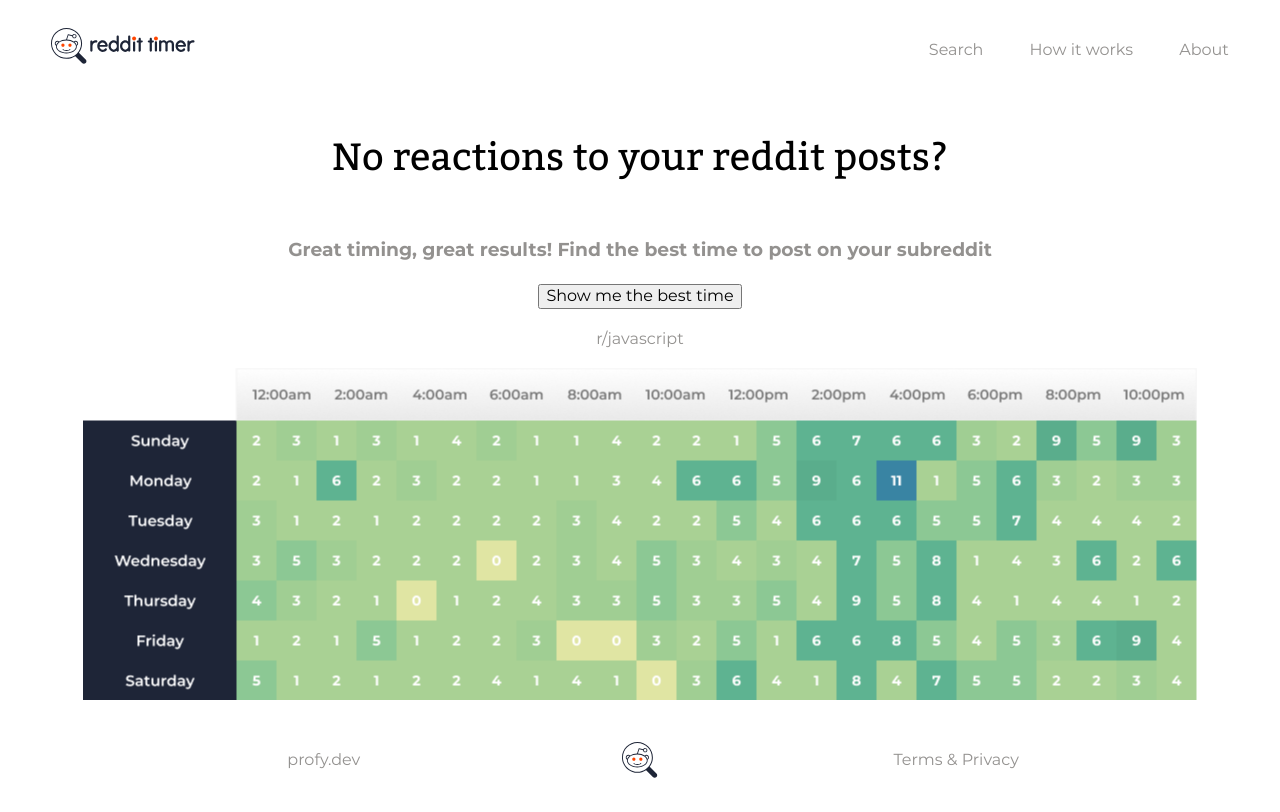
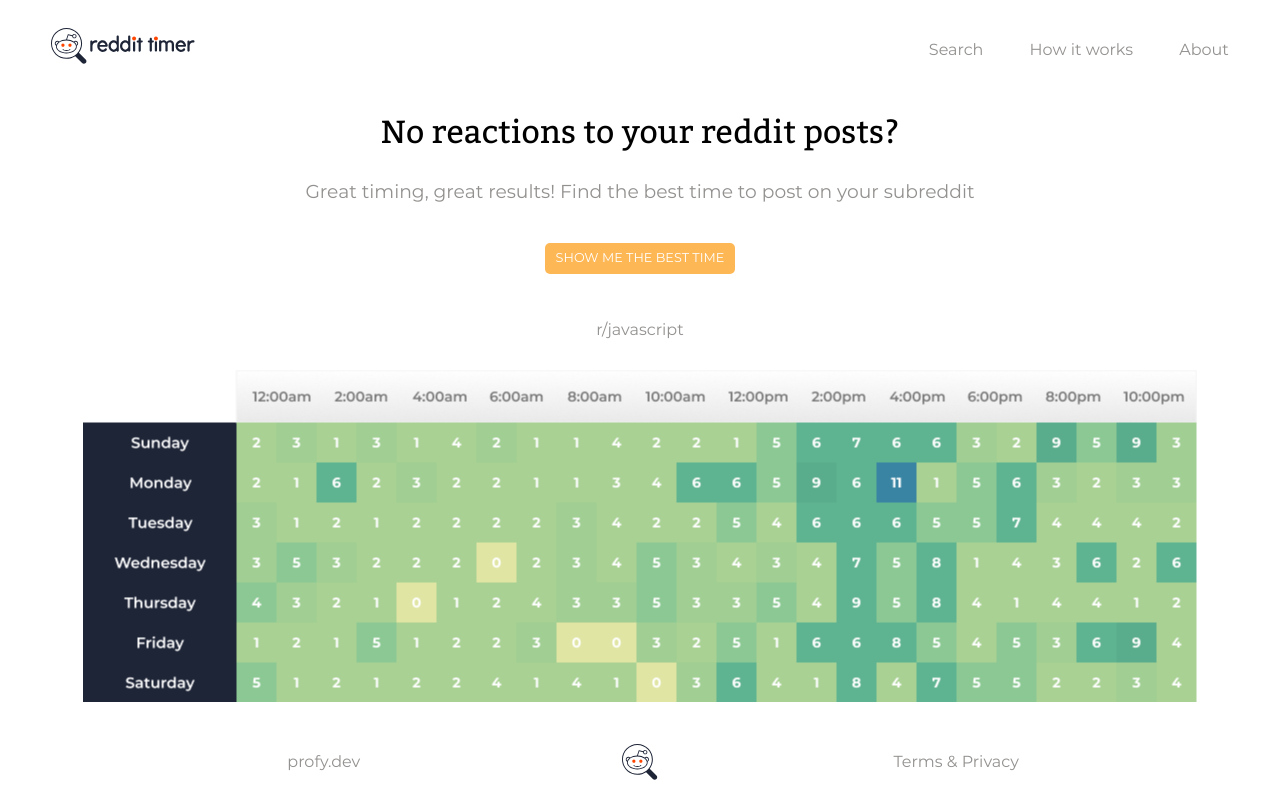
Before and after one commit to lifewave174/reddit-timer, a React (Create React App) app: page / in a window 1280 px wide. Built offline with nearby package versions, Linux system fonts and the light colour scheme.

Commit message:
done with stying the button

```diff
--- a/src/App.js
+++ b/src/App.js
@@ -7,11 +7,11 @@ import { MainWrapper } from './styling/sharedstyles';
 import theme from './styling/theme';
 import GlobalStyle from './styling/GlobalStyle';
 
-import Header from './components/Header';
+import Header from './components/common/Header';
 import Search from './components/Search';
 import Home from './components/Home';
-import NoMatch from './components/NoMatch';
-import Footer from './components/Footer';
+import NoMatch from './components/common/NoMatch';
+import Footer from './components/common/Footer';
 
 function App() {
     return (
--- a/src/components/Hero.js
+++ b/src/components/Hero.js
@@ -1,5 +1,6 @@
 import React from 'react';
 import styled from 'styled-components';
+import { Button } from '../styling/sharedstyles';
 import heroImage from '../assets/table.png';
 
 const Section = styled.section`
@@ -14,6 +15,7 @@ const TitleSection = styled.div`
     flex-direction: column;
     justify-content: center;
     align-items: center;
+    height
 `;
 
 const HeroImage = styled.div`
@@ -27,7 +29,18 @@ const H1 = styled.h1`
     font-family: ${props => props.theme.font.family.headline};
     color: ${props => props.theme.color.secondary};
     font-weight: 400;
-    font-size: 38px;
+    font-size: 2rem;
+    line-height: 45.6px;
+    margin: 10px 0;
+`;
+
+const H3 = styled.h3`
+    font-family: ${props => props.theme.font.family.default};
+    color: ${props => props.theme.color.primary};
+    font-weight: 400;
+    line-height: 19.5px
+    font-size: 1rem;
+    margin: 10px 0;
 `;
 
 const Hero = () => {
@@ -35,13 +48,13 @@ const Hero = () => {
         <Section>
             <TitleSection>
                 <H1>No reactions to your reddit posts?</H1>
-                <h3>
+                <H3>
                     Great timing, great results! Find the best time to post on
                     your subreddit
-                </h3>
+                </H3>
             </TitleSection>
-            <button>Show me the best time</button>
-            <p>r/javascript</p>
+            <Button>Show me the best time</Button>
+            <p style={{ marginBottom: '27px' }}>r/javascript</p>
             <HeroImage />
         </Section>
     );
--- a/src/components/Footer.js
+++ b/src/components/common/Footer.js
@@ -1,15 +1,15 @@
 import React from 'react';
 import styled from 'styled-components';
-import { StyledLink } from '../styling/sharedstyles';
+import { StyledLink } from '../../styling/sharedstyles';
 import { Link } from 'react-router-dom';
-import { ReactComponent as Logo } from '../assets/sign.svg';
+import { ReactComponent as Logo } from '../../assets/sign.svg';
 
 const FooterWrapper = styled.div`
     height: 100px;
     width: 100%;
     margin-top: 10px;
     display: flex;
-    justify-content: center;
+    justify-content: space-between;
     align-items: center;
     > * {
         display: flex;
--- a/src/components/Header.js
+++ b/src/components/common/Header.js
@@ -1,8 +1,8 @@
 import React from 'react';
 import { Link } from 'react-router-dom';
 import styled from 'styled-components';
-import { StyledLink } from '../styling/sharedstyles';
-import { ReactComponent as Logo } from '../assets/logo.svg';
+import { StyledLink } from '../../styling/sharedstyles';
+import { ReactComponent as Logo } from '../../assets/logo.svg';
 
 const HeaderWrapper = styled.div`
     width: 100%;
--- a/src/styling/sharedstyles.js
+++ b/src/styling/sharedstyles.js
@@ -10,4 +10,15 @@ const MainWrapper = styled.section`
     flex-grow: 1;
 `;
 
-export { StyledLink, MainWrapper };
+const Button = styled.button`
+    background-color: #fdb755;
+    color: white;
+    text-transform: uppercase;
+    font-size: 0.8rem;
+    padding: 8px 11px;
+    border: 0px;
+    border-radius: 5px;
+    margin: 26px 0px;
+`;
+
+export { StyledLink, MainWrapper, Button };
```
Also changed, not shown: src/components/common/NoMatch.js (renamed from src/components/NoMatch.js).
